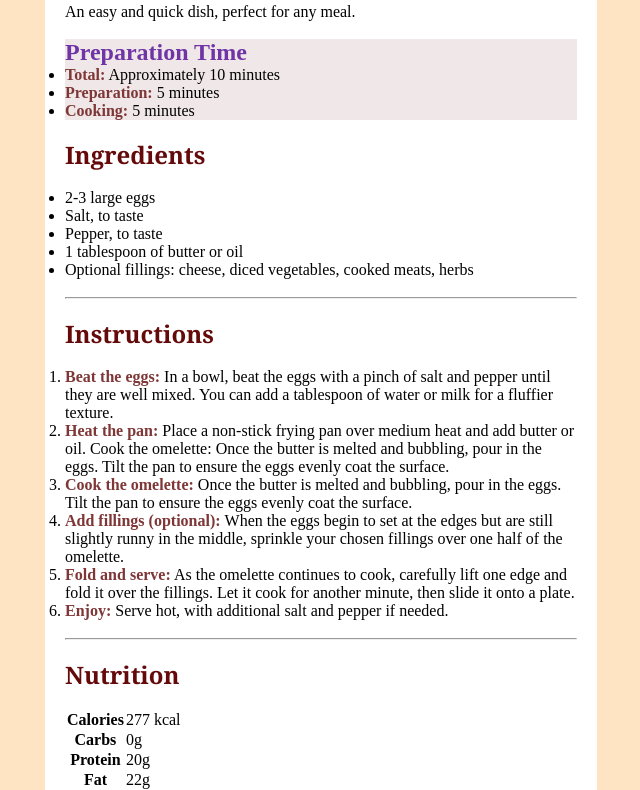
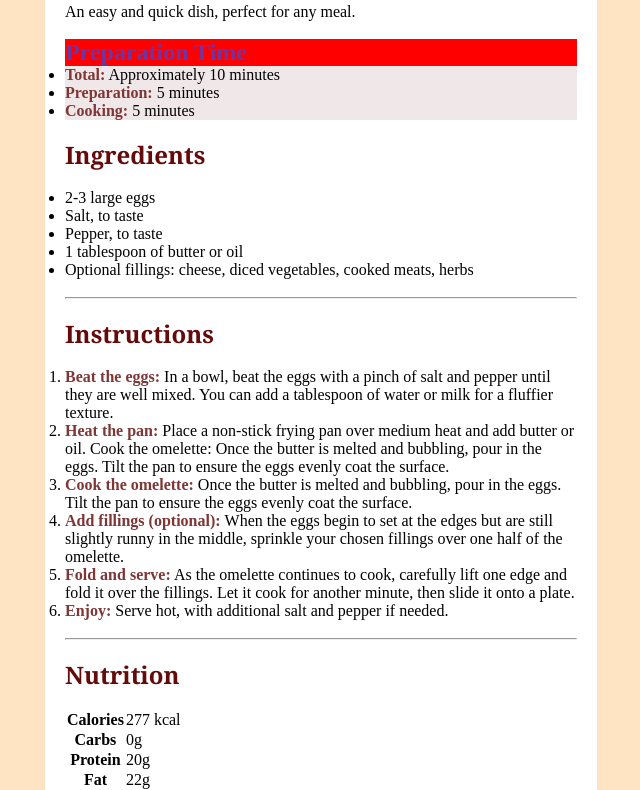
Before and after one commit to Subhrajyoti-Mondal/recipe-page-main, a plain HTML site: page index.html in a window 1280 px wide. Shown: the part 376-1166 px from the top of the page, without its empty margins (339-979 px from the left). Drawn offline with Linux system fonts and the light colour scheme.

Commit message:
Update index.html

```diff
--- a/index.html
+++ b/index.html
@@ -15,7 +15,7 @@
         <p>An easy and quick dish, perfect for any meal.</p>
         <br />
         <div id="diff">
-          <h2 class="purple">Preparation Time</h2>
+          <h2 class="purple" style="background:red;">Preparation Time</h2>
           <div>
             <ul>
               <li><strong>Total:</strong> Approximately 10 minutes</li>
```
